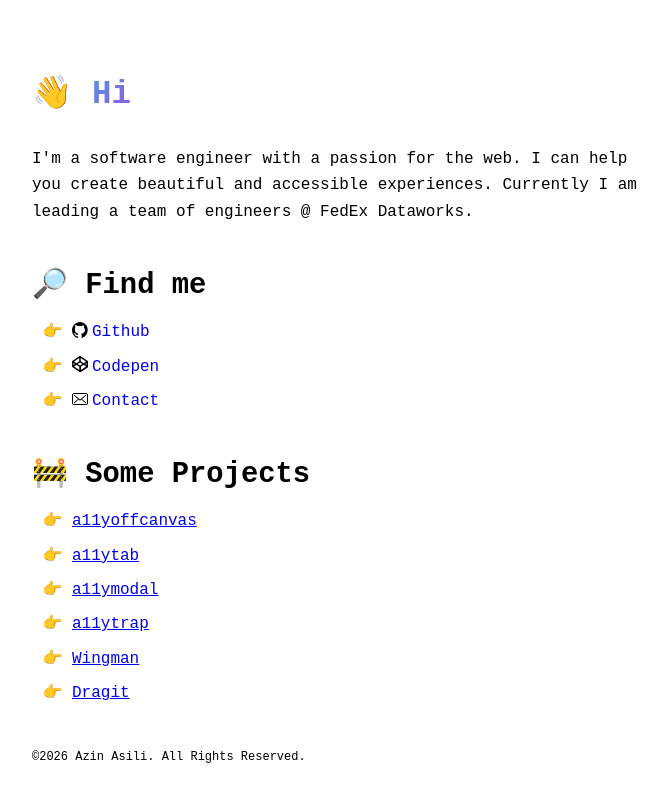
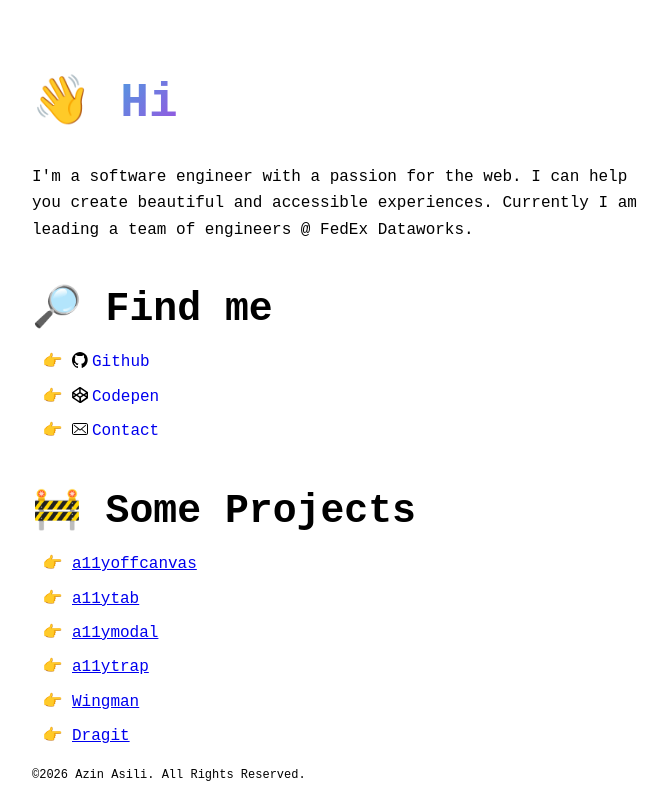
Before and after one commit to azinasili/azinasili.com, a Next.js app: page / in a window 1280 px wide. Shown: the whole page, without its empty margins (0-667 px from the left). Built offline with nearby package versions, Linux system fonts and the light colour scheme; a web font is replaced by a local one.

Commit message:
expand css

```diff
--- a/src/styles/App.css
+++ b/src/styles/App.css
@@ -1,7 +1,7 @@
 /**
  * [1] Percentage is used for better a11y and scalability.
- * Project uses \`em\` CSS units. Using a percentage value
- * allows users to override \`font-size\` with their browser settings.
+ * Project uses `em` CSS units. This value is applied to the body
+ * allowing users to override `font-size` with their browser settings.
  */
 :root {
   --app-primary-font-family: 'Azeret Mono', monospace;
@@ -11,13 +11,13 @@
   --app-text-color: hsla(218, 22, 20, 1);
 
   --app-font-scaler: 100%; /* [1] */
-  --heading1-font-size: 2.027em;
-  --heading2-font-size: 1.802em;
-  --heading3-font-size: 1.602em;
-  --heading4-font-size: 1.424em;
-  --heading5-font-size: 1.266em;
-  --heading6-font-size: 1.125em;
-  --small-font-size: 0.889em;
+  --heading1-font-size: 2.986em;
+  --heading2-font-size: 2.488em;
+  --heading3-font-size: 2.074em;
+  --heading4-font-size: 1.728em;
+  --heading5-font-size: 1.44em;
+  --heading6-font-size: 1.2em;
+  --small-font-size: 0.694em;
 
   --heading1-font-weight: 800;
   --heading-font-weight: 600;
@@ -46,42 +46,56 @@ h2,
 h3,
 h4,
 h5,
-h6 {
+h6,
+.h1,
+.h2,
+.h3,
+.h4,
+.h5,
+.h6  {
   font-weight: var(--heading-font-weight);
   line-height: var(--heading-line-height);
   margin-block-end: var(--heading-margin-block-end);
   margin-block-start: var(--heading-margin-block-start);
 }
 
-h1 {
+h1,
+.h1 {
   font-size: var(--heading1-font-size);
   font-weight: var(--heading1-font-weight);
 }
 
-h2 {
+h2,
+.h2 {
   font-size: var(--heading2-font-size);
 }
 
-h3 {
+h3,
+.h3 {
   font-size: var(--heading3-font-size);
 }
 
-h4 {
+h4,
+.h4 {
   font-size: var(--heading4-font-size);
 }
 
-h5 {
+h5,
+.h5 {
   font-size: var(--heading5-font-size);
 }
 
-h6 {
+h6,
+.h6 {
   font-size: var(--heading6-font-size);
 }
 
-p {
+p,
+.p {
   margin-block-end: var(--paragraph-margin-block-end);
 }
 
-small {
+small,
+.small {
   font-size: var(--small-font-size);
 }
```
